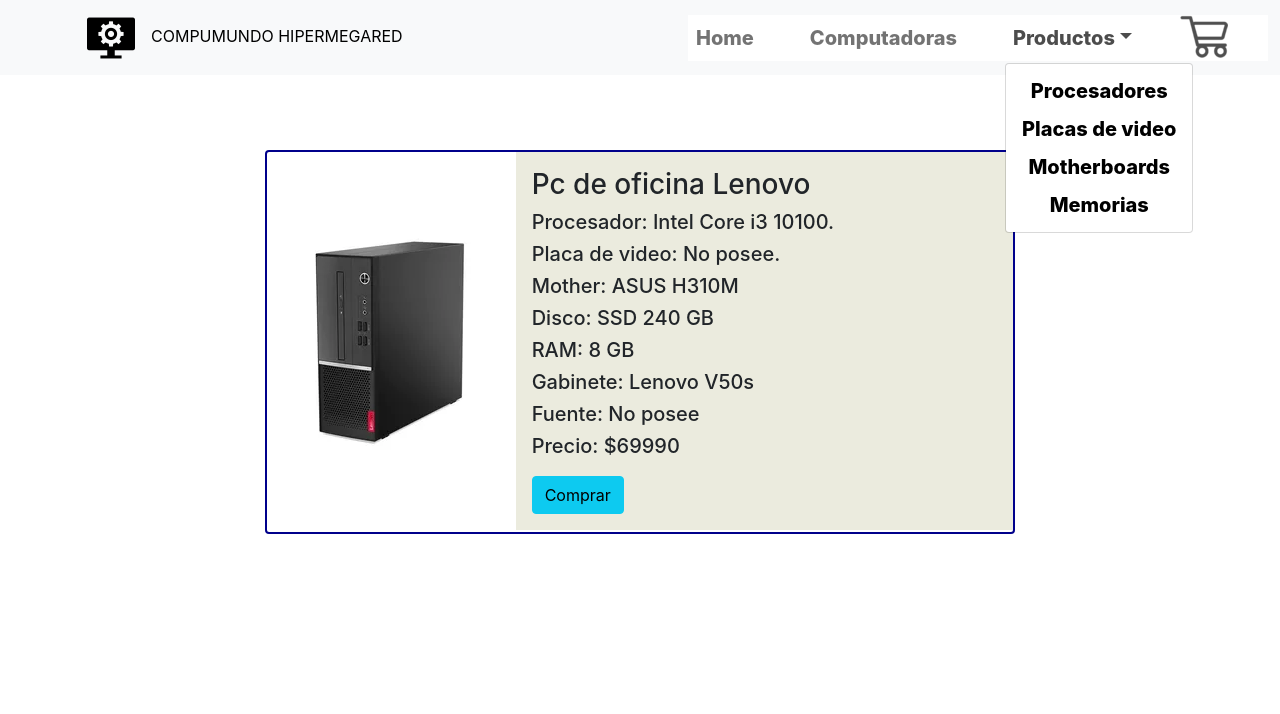
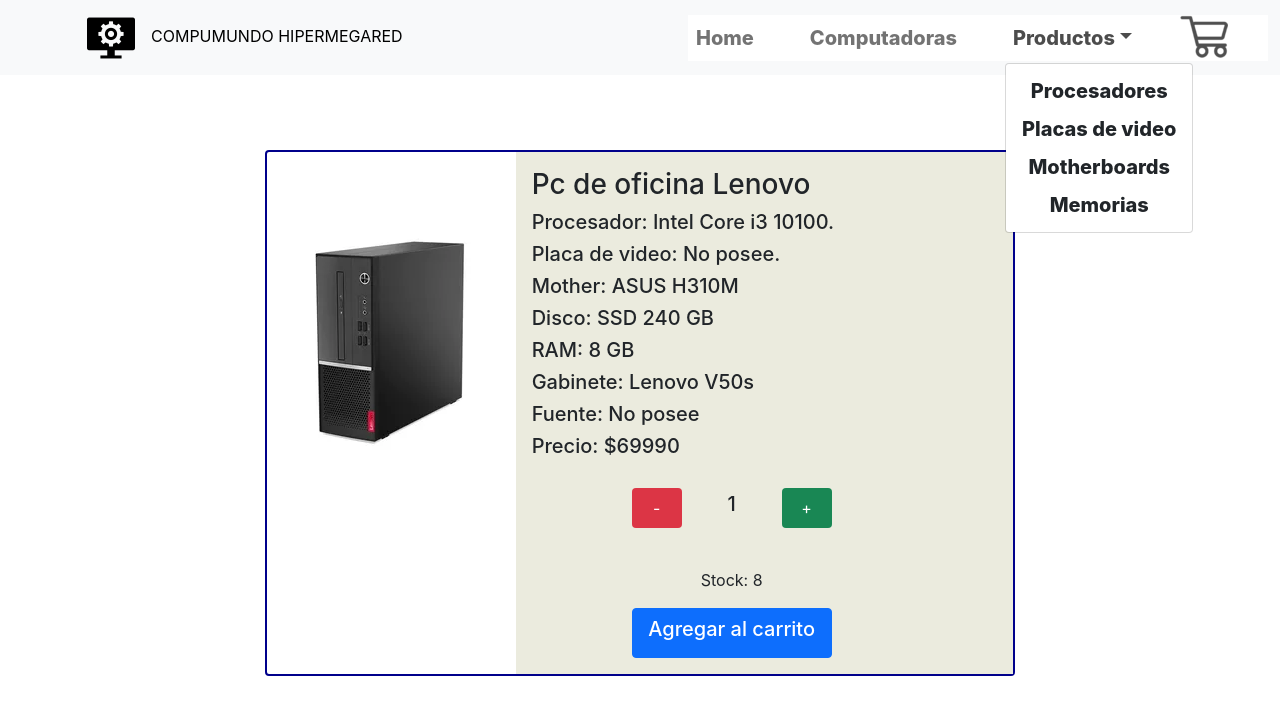
Before and after one commit to nahuelllp/compumundo_hipermegared, a React (Create React App) app: page /productos/1 in a window 1280 px wide. Both pictures are taken after a click on the button "Productos". Shown: the top 714 px of the page. Built offline with nearby package versions, Linux system fonts and the light colour scheme.

Commit message:
agregado evento al itemcount

```diff
--- a/src/App.js
+++ b/src/App.js
@@ -3,7 +3,7 @@ import NavBar from './components/NavBar/NavBar'
 import ItemListContainer from './components/ItemListContainer/ItemListContainer'
 import ItemDetailContainer from './components/ItemDetailContainer/ItemDetailContainer';
 import { BrowserRouter, Routes, Route } from 'react-router-dom';
-
+import Cart from './components/Cart/Cart'
 
 
 function App() {
@@ -29,6 +29,11 @@ function App() {
             element={<ItemDetailContainer />}
             />
 
+            <Route
+            path="/cart"
+            element={<Cart />}
+            />
+
           </Routes>
         </main>
 
--- /dev/null
+++ b/src/components/Cart/Cart.js
@@ -0,0 +1,8 @@
+export default function Cart() {
+
+  return(
+
+      <h1 className="text-center"> Este va a ser el cart </h1>
+  )
+
+}
--- a/src/components/ItemCount/ItemCount.css
+++ b/src/components/ItemCount/ItemCount.css
@@ -2,7 +2,7 @@
     width: 200px;
     display: flex;
     flex-direction: column;
-    margin-top: 100px;
+    margin-top: 30px;
     margin-left: 100px;
 }
 
--- a/src/components/ItemDetail/ItemDetail.js
+++ b/src/components/ItemDetail/ItemDetail.js
@@ -1,6 +1,19 @@
+import { useState } from 'react'
+import ItemCount from '../ItemCount/ItemCount';
 import './ItemDetail.css'
+import { Link } from 'react-router-dom'
 
 export default function ItemDetail( { item }) {
+
+    const [itemAmount, setItemAmount] = useState();
+
+    function onAddItem(newItemCount) {
+        console.log(newItemCount)
+        setItemAmount(newItemCount);
+
+    }
+
+
 
     return (
 
@@ -20,7 +33,13 @@ export default function ItemDetail( { item }) {
                         <h5 className="card-text">Gabinete: {item.gabinete} </h5>
                         <h5 className="card-text">Fuente: {item.fuente} </h5>
                         <h5 className="card-text">Precio: ${item.precio} </h5>
-                        <button className='btn btn-info btnDetail'>Comprar</button>
+
+                        {
+                            !itemAmount ?
+                            <ItemCount stock={8} initial={1} onAdd={onAddItem} /> :
+                            <Link to="/cart"><button className='btn btn-success'>Ir al carrito</button></Link>
+                        }
+
                     </div>
                 </div>
             </div>
--- a/src/components/ItemListContainer/ItemListContainer.js
+++ b/src/components/ItemListContainer/ItemListContainer.js
@@ -35,7 +35,6 @@ export default function ItemListContainer({ greeting }) {
     <div>
       <p className="ItemListTitulo text-center"> {greeting} </p>
       { productos.length > 0 ? <ItemList productos={productos} /> : <p className="tituloCargando text-center animated flash"> Cargando productos...</p>}
-      <ItemCount stock={8} initial={0} onAdd={onAddItem} />
     </div>
   )
 }
--- a/src/components/NavBar/NavBar.js
+++ b/src/components/NavBar/NavBar.js
@@ -22,12 +22,12 @@ export default function Menu() {
           <ul className="navbar-nav ms-auto">
             <li className="nav-item">
               <NavLink to="/">
-              <a className="nav-link" aria-current="page" href="#">Home</a>
+              <span className="nav-link" aria-current="page" href="#">Home</span>
               </NavLink>
             </li>
             <li className="nav-item">
               <NavLink to ="/categoria/computadoras">
-                <a className="nav-link" href="#">Computadoras</a>
+                <span className="nav-link" href="#">Computadoras</span>
               </NavLink>
             </li>
             <li className="nav-item dropdown">
@@ -37,26 +37,28 @@ export default function Menu() {
               <ul className="dropdown-menu" aria-labelledby="navbarDropdownMenuLink">
                 <li>
                   <NavLink to="/categoria/procesadores">
-                <a className="dropdown-item text-center">Procesadores</a>
+                <span className="dropdown-item text-center">Procesadores</span>
                 </NavLink>
                 </li>
                 <li>
                   <NavLink to="/categoria/placasVideo">
-                    <a className="dropdown-item text-center" href="#">Placas de video</a>
+                    <span className="dropdown-item text-center" href="#">Placas de video</span>
                   </NavLink>
                 </li>
                 <li>
                   <NavLink to="/categoria/motherboards">
-                    <a className="dropdown-item text-center" href="#">Motherboards</a>
+                    <span className="dropdown-item text-center" href="#">Motherboards</span>
                   </NavLink></li>
                 <li>
                   <NavLink to="/categoria/memorias">
-                    <a className="dropdown-item text-center" href="#">Memorias</a>
+                    <span className="dropdown-item text-center" href="#">Memorias</span>
                   </NavLink></li>
               </ul>
             </li>
             <li className="nav-item">
-              <CartWidget />
+              <NavLink to="/cart">
+                <CartWidget />
+              </NavLink>
             </li>
           </ul>
         </div>
```
